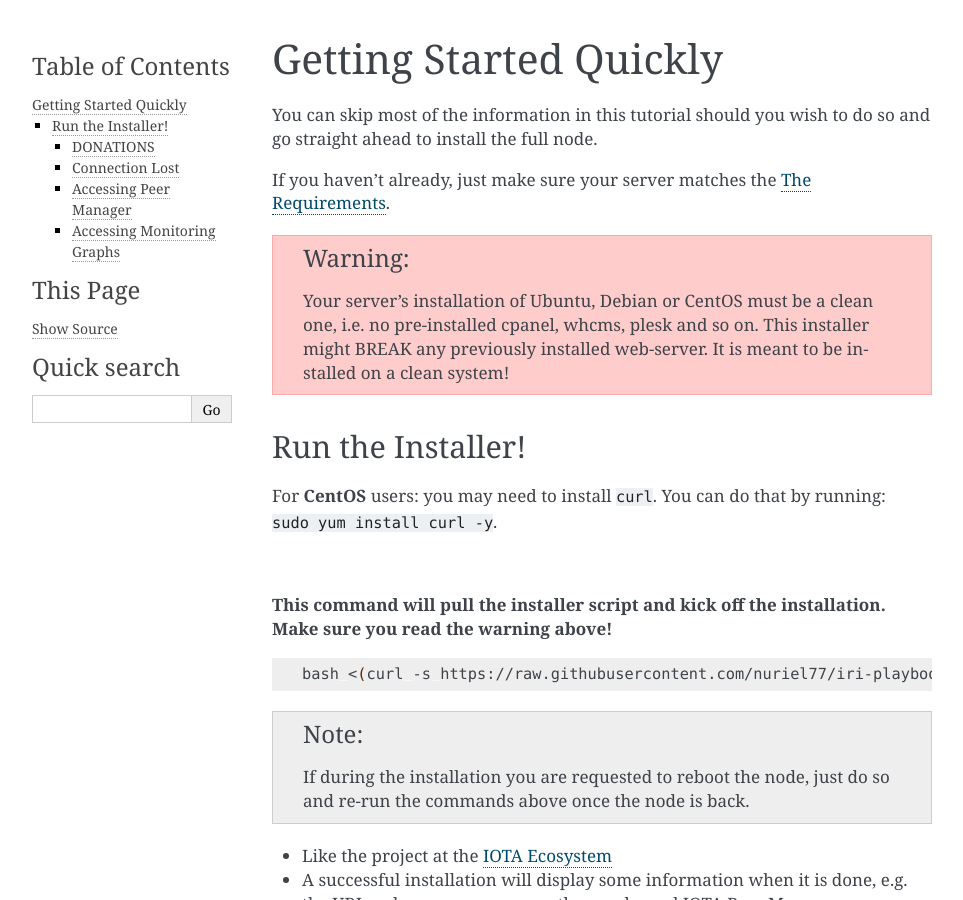
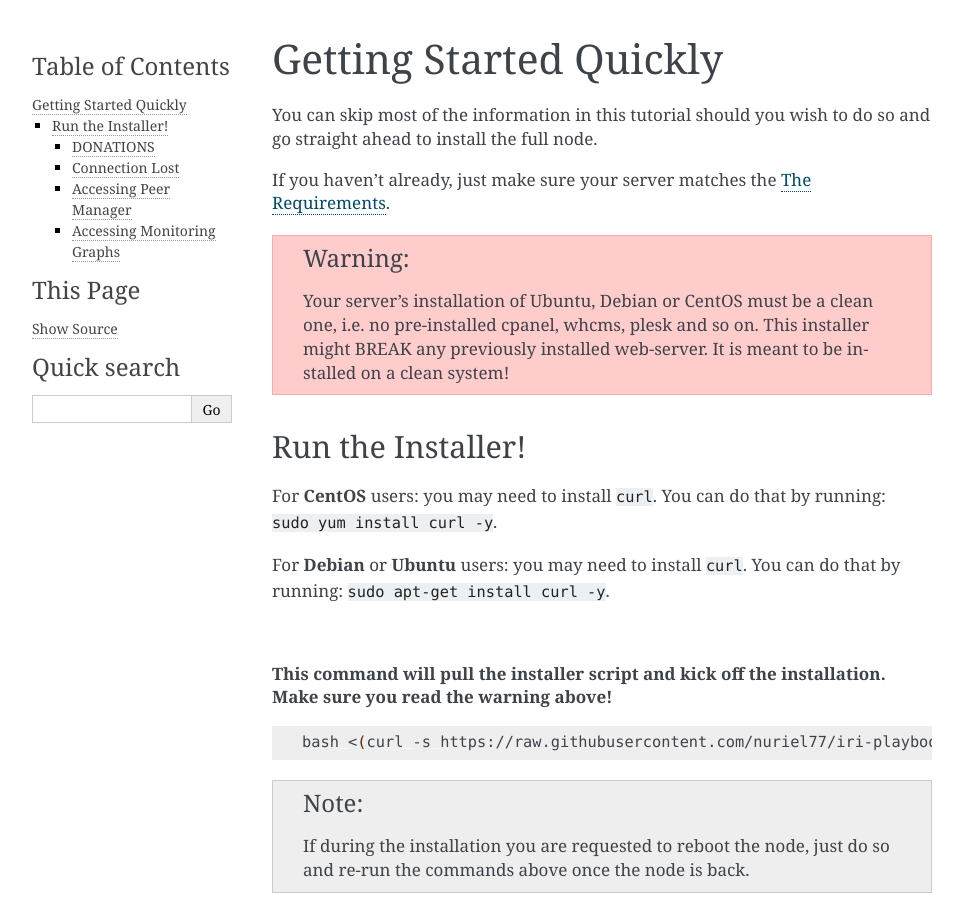
Before and after one commit to nuriel77/iri-playbook, a Sphinx documentation site: the page built from docs/getting-started-quickly.rst, in a window 1280 px wide and 900 px high. Shown: the whole window, without its empty margins (148-1111 px from the left). Built offline with Sphinx 7.4.7, drawn with Linux system fonts in a browser that asks for light colours.

Commit message:
Add instructions to install curl

```diff
--- a/docs/getting-started-quickly.rst
+++ b/docs/getting-started-quickly.rst
@@ -19,6 +19,8 @@ Run the Installer!
 ==================
 
 For **CentOS** users: you may need to install ``curl``. You can do that by running: ``sudo yum install curl -y``.
+
+For **Debian** or **Ubuntu** users: you may need to install ``curl``. You can do that by running: ``sudo apt-get install curl -y``.
 
 |
 
```
